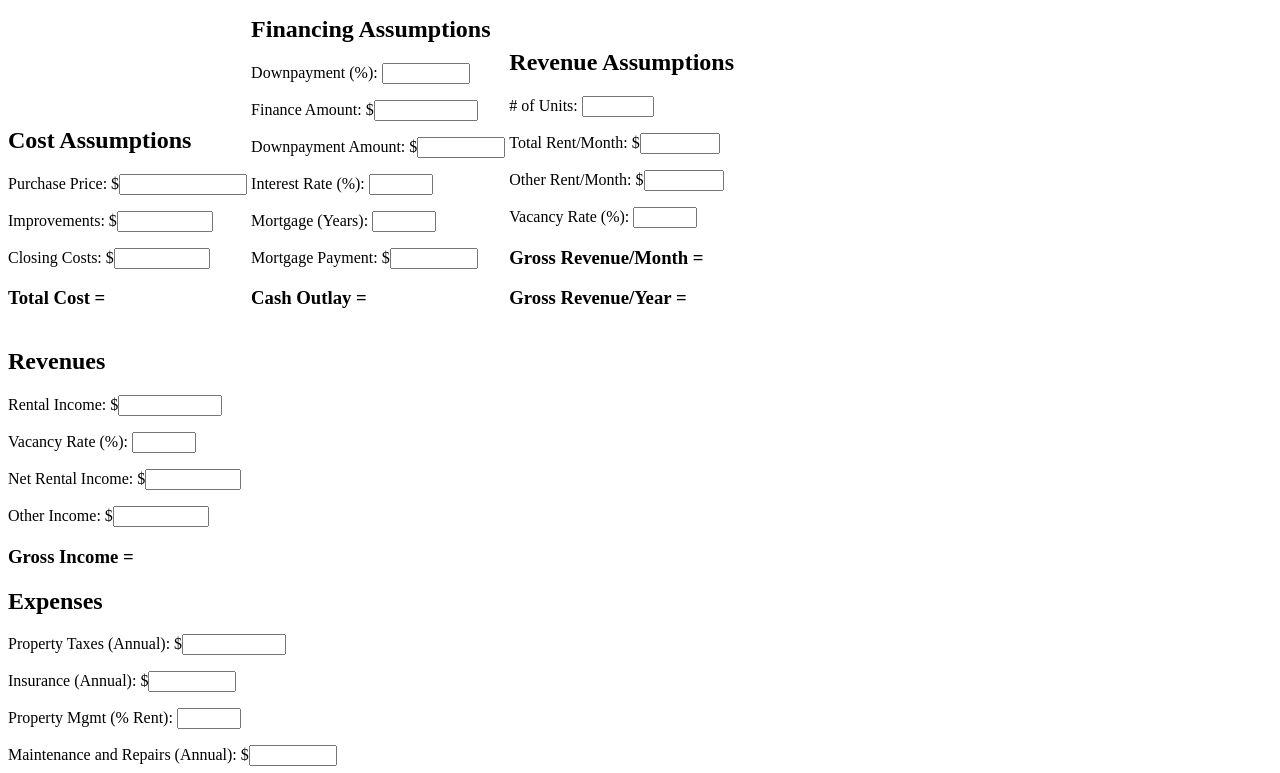
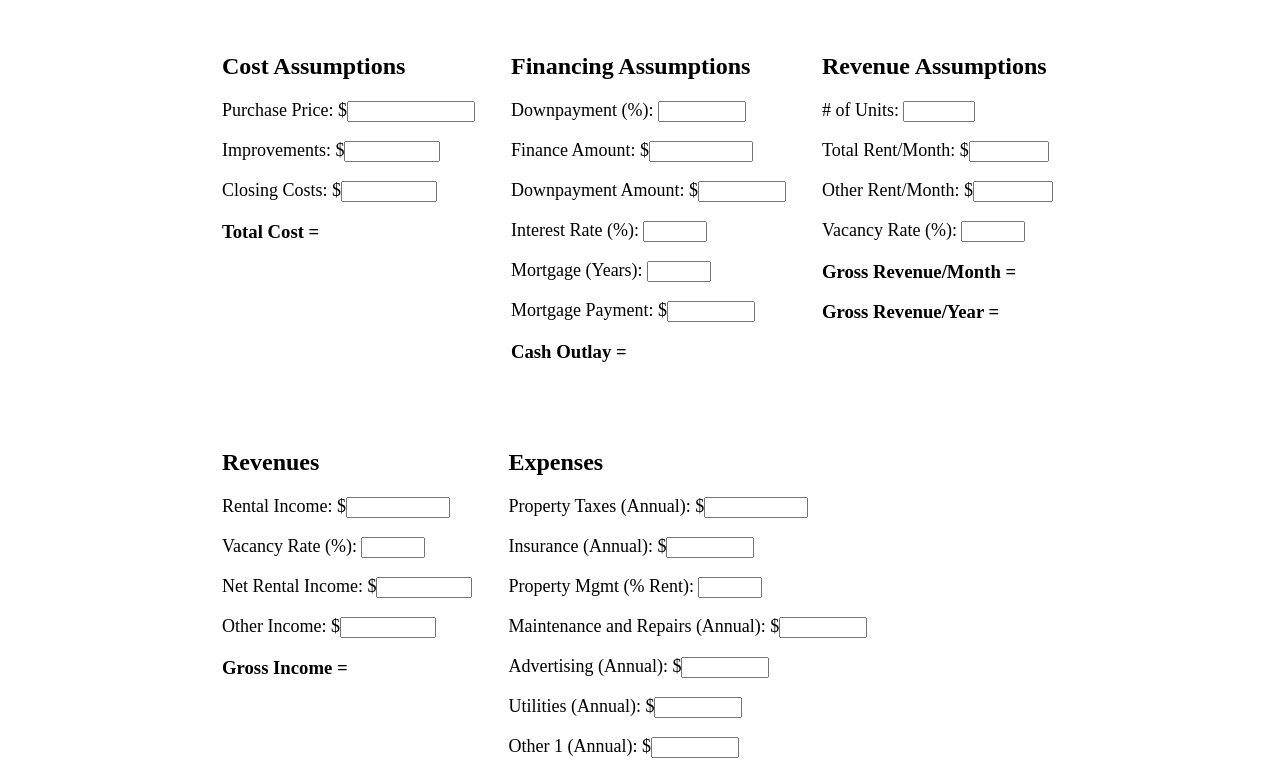
Before and after one commit to bugdlr/investment-calculator, a plain HTML site: page index.html in a window 1280 px wide. Shown: the part 84-857 px from the top of the page. Drawn offline with Linux system fonts and the light colour scheme.

Commit message:
small css and html changes

```diff
--- a/index.html
+++ b/index.html
@@ -6,56 +6,59 @@
     <link rel="stylesheet" href="style.css">
   </head>
   <body>
+  <div class="container">
     <h1>Real Estate Investment Deal Analysis Calculator</h1>
-  <div class="propertyDetails" id="purchaseInfo">
+    <div class="first">
       <div id="costAssumptions">
           <h2>Cost Assumptions</h2>
-          <p>Purchase Price: $<input id="price" type="number" min="1" max="10000000000" onchange="sumValue()"</p>
-          <p>Improvements: $<input id="improvements" type="number" min="1" max="1000000" onchange="sumValue()"</p>
-          <p>Closing Costs: $<input id="closingCosts" type="number" min="1" max="1000000" onchange="sumValue()"</p>
+            <p>Purchase Price: $<input id="price" type="number" min="1" max="10000000000" onchange="sumValue()"></p>
+            <p>Improvements: $<input id="improvements" type="number" min="1" max="1000000" onchange="sumValue()"></p>
+            <p>Closing Costs: $<input id="closingCosts" type="number" min="1" max="1000000" onchange="sumValue()"></p>
           <h3 id="totalCost">Total Cost = </h3>
         </div>
         <div id="financingAssumptions">
             <h2>Financing Assumptions</h2>
-            <p>Downpayment (%): <input id="downpayment" type="number" min="1" max="100000" </p>
-            <p>Finance Amount: $<input id="FinAmt" type="number" min="1" max="10000000" </p>
-            <p>Downpayment Amount: $<input id="dwnpmtAmt" type="number" min="1" max="100000" onchange="cashOutlay()"</p>
-            <p>Interest Rate (%): <input id="interestRate" type="number" min="0" max="100" </p>
-            <p>Mortgage (Years): <input id="mortgageYrs" type="number" min="1" max="100" </p>
-            <p>Mortgage Payment: $<input id="mortgagePayment" type="number" min="1" max="100000" </p>
+              <p>Downpayment (%): <input id="downpayment" type="number" min="1" max="100000"></p>
+              <p>Finance Amount: $<input id="FinAmt" type="number" min="1" max="10000000"></p>
+              <p>Downpayment Amount: $<input id="dwnpmtAmt" type="number" min="1" max="100000" onchange="cashOutlay()"></p>
+              <p>Interest Rate (%): <input id="interestRate" type="number" min="0" max="100"></p>
+              <p>Mortgage (Years): <input id="mortgageYrs" type="number" min="1" max="100"></p>
+              <p>Mortgage Payment: $<input id="mortgagePayment" type="number" min="1" max="100000"></p>
             <h3 id="cashOutlay">Cash Outlay =</h3>
           </div>
           <div id="revenueAssumptions">
               <h2>Revenue Assumptions</h2>
-              <p># of Units: <input id="numOfUnits" type="number" min="1" max="1000" </p>
-              <p>Total Rent/Month: $<input id="totalRentPerMonth" type="number" min="0" max="10000" onchange="gossRev()"</p>
-              <p>Other Rent/Month: $<input id="otherRentPerMonth" type="number" min="0" max="10000" onchange="grossRev()"</p>
-              <p>Vacancy Rate (%): <input id="vacancyRate" type="number" min="0" max="100"</p>
+                <p># of Units: <input id="numOfUnits" type="number" min="1" max="1000"></p>
+                <p>Total Rent/Month: $<input id="totalRentPerMonth" type="number" min="0" max="10000" onchange="gossRev()"></p>
+                <p>Other Rent/Month: $<input id="otherRentPerMonth" type="number" min="0" max="10000" onchange="grossRev()"></p>
+                <p>Vacancy Rate (%): <input id="vacancyRate" type="number" min="0" max="100"></p>
               <h3 id="grossRevPerMonth">Gross Revenue/Month =</h3>
               <h3 id="grossRevPerYear">Gross Revenue/Year =</h3>
             </div>
           </div>
-        <div class="propertyDetails" id="revenuesExpenses">
+
+          <div class="second">
             <div id="revenues">
                 <h2>Revenues</h2>
-                <p>Rental Income: $<input id="rentalIncome" type="number" min="0" max="10000000" </p>
-                <p>Vacancy Rate (%): <input id="vacancyRate" type="number" min="0" max="100" </p>
-                <p>Net Rental Income: $<input id="netRentalIncome" type="number" min="0" max="1000000" </p>
-                <p>Other Income: $<input id="otherIncome" type="number" min="0" max="1000000"</p>
+                  <p>Rental Income: $<input id="rentalIncome" type="number" min="0" max="10000000"></p>
+                  <p>Vacancy Rate (%): <input id="vacancyRate" type="number" min="0" max="100"></p>
+                  <p>Net Rental Income: $<input id="netRentalIncome" type="number" min="0" max="1000000"></p>
+                  <p>Other Income: $<input id="otherIncome" type="number" min="0" max="1000000"></p>
                 <h3 id="grossIncome">Gross Income = </h3>
               </div>
               <div id="expenses">
                   <h2>Expenses</h2>
-                  <p>Property Taxes (Annual): $<input id="propertyTaxes" type="number" min="0" max="10000000" onchange="totalExpenses()"</p>
-                  <p>Insurance (Annual): $<input id="insurance" type="number" min="0" max="100000" onchange="totalExpenses()"</p>
-                  <p>Property Mgmt (% Rent): <input id="propertyMgmt" type="number" min="0" max="100" onchange="totalExpenses()"</p>
-                  <p>Maintenance and Repairs (Annual): $<input id="maintenanceRepairs" type="number" min="0" max="100000" onchange="totalExpenses()"</p>
-                  <p>Advertising (Annual): $<input id="advertising" type="number" min="0" max="100000" onchange="totalExpenses()"</p>
-                  <p>Utilities (Annual): $<input id="utilities" type="number" min="0" max="100000" onchange="totalExpenses()"</p>
-                  <p>Other 1 (Annual): $<input id="otherExpenses1" type="number" min="0" max="100000" onchange="totalExpenses()"</p>
-                  <p>Other 2 (Monthly): $<input id="otherExpenses1" type="number" min="0" max="100000" onchange="totalExpenses()"</p>
-                  <p>Other 3 (Monthly): $<input id="otherExpenses1" type="number" min="0" max="100000" onchange="totalExpenses()"</p>
+                    <p>Property Taxes (Annual): $<input id="propertyTaxes" type="number" min="0" max="10000000" onchange="totalExpenses()"></p>
+                    <p>Insurance (Annual): $<input id="insurance" type="number" min="0" max="100000" onchange="totalExpenses()"></p>
+                    <p>Property Mgmt (% Rent): <input id="propertyMgmt" type="number" min="0" max="100" onchange="totalExpenses()"></p>
+                    <p>Maintenance and Repairs (Annual): $<input id="maintenanceRepairs" type="number" min="0" max="100000" onchange="totalExpenses()"></p>
+                    <p>Advertising (Annual): $<input id="advertising" type="number" min="0" max="100000" onchange="totalExpenses()"></p>
+                    <p>Utilities (Annual): $<input id="utilities" type="number" min="0" max="100000" onchange="totalExpenses()"></p>
+                    <p>Other 1 (Annual): $<input id="otherExpenses1" type="number" min="0" max="100000" onchange="totalExpenses()"></p>
+                    <p>Other 2 (Monthly): $<input id="otherExpenses1" type="number" min="0" max="100000" onchange="totalExpenses()"></p>
+                    <p>Other 3 (Monthly): $<input id="otherExpenses1" type="number" min="0" max="100000" onchange="totalExpenses()"></p>
                   <h3 id="totalExpenses">Total Expenses = </h3>
+                </div>
           </div>
         </div>
   <script src="app.js"></script>
--- a/style.css
+++ b/style.css
@@ -1,7 +1,20 @@
-#purchaseInfo div {
+div {
   display: inline-block;
+  vertical-align: top;
+  margin: 1em;
 }
-
-#revenueExpenses div {
-  display: inline-block;
+h1 {
+  margin: 1em;
 }
+p {
+  font-size: 18px;
+}
+.first,
+.second {
+  display: block;
+}
+.container {
+  max-width: 900px;
+  display: block;
+  margin: 0 auto;
+}
```
Lines whose indentation alone changed are shown as unchanged.
